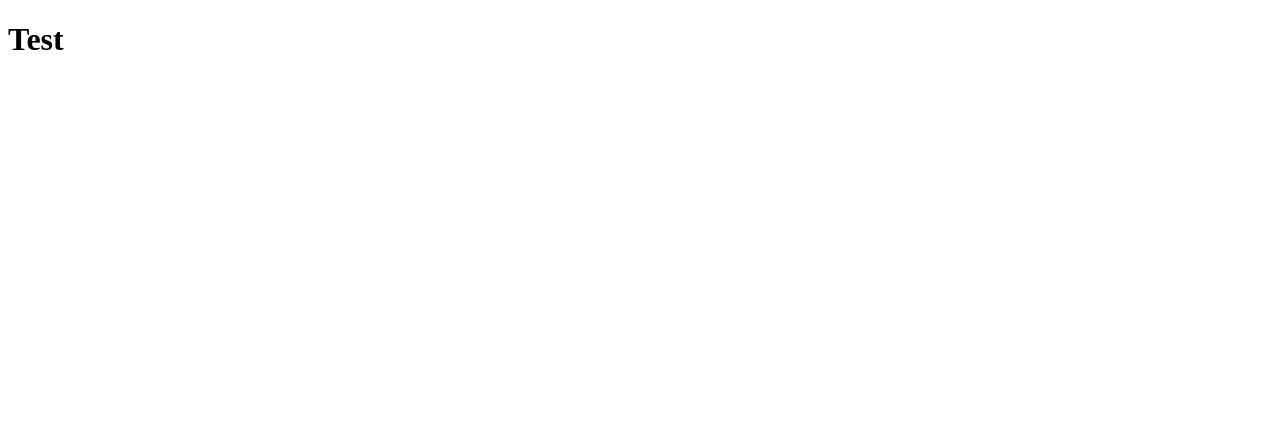
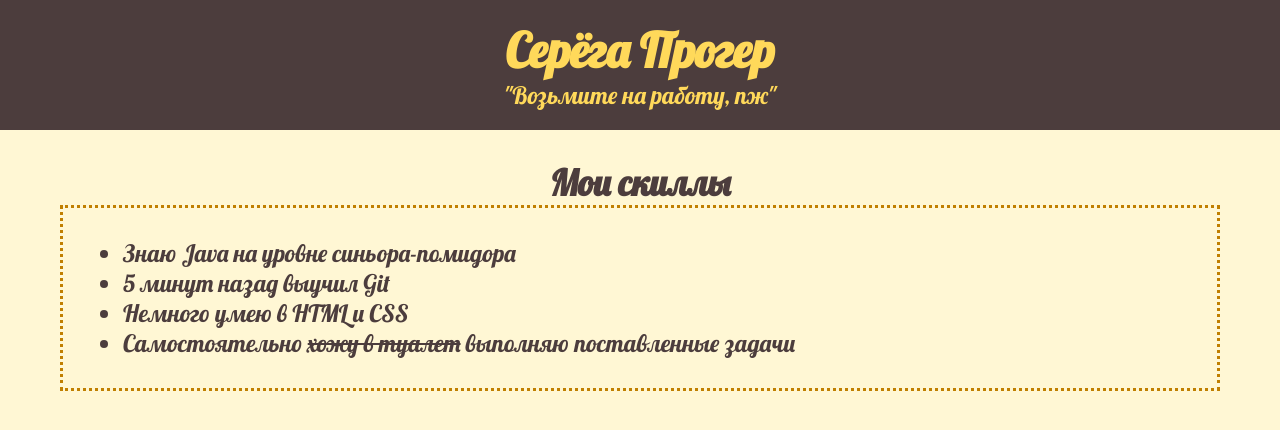
Before and after one commit to SergeyParfenchik/SergeyParfenchik.github.io, a plain HTML site: page index.html in a window 1280 px wide. Drawn offline with Linux system fonts and the light colour scheme.

Commit message:
Add files via upload

```diff
--- a/index.html
+++ b/index.html
@@ -4,8 +4,26 @@
 	<meta charset="utf-8">
 	<meta name="viewport" content="width=device-width, initial-scale=1">
 	<title>Sergey Parfenchik</title>
+	<link rel="preconnect" href="https://fonts.googleapis.com">
+	<link rel="preconnect" href="https://fonts.gstatic.com" crossorigin>
+	<link href="https://fonts.googleapis.com/css2?family=Lobster&display=swap" rel="stylesheet">
+	<link rel="stylesheet" href="style.css">
 </head>
 <body>
- <h1>Test</h1>
+	<div id="head">
+		<h1>Серёга Прогер</h1>
+		<p>"Возьмите на работу, пж"</p>
+	</div>
+	<div id="mySkills">
+		<h2>Мои скиллы</h2>
+		<div id="skillList">
+			<ul>
+  				<li>Знаю Java на уровне синьора-помидора</li>
+ 				<li>5 минут назад выучил Git</li>
+  				<li>Немного умею в HTML и CSS</li>
+  				<li>Самостоятельно <s>хожу в туалет</s> выполняю поставленные задачи</li>
+			</ul>
+		</div>
+	</div>
 </body>
 </html>
--- /dev/null
+++ b/style.css
@@ -0,0 +1,37 @@
+* {
+	margin: 0px;
+	padding: 0px;
+}
+
+body {
+	background-color: #FFF7D4;
+	font-family: 'Lobster', cursive;
+	font-size: 150%;
+}
+
+h2, h3, h4, h5, h6{
+	color: #4C3D3D;
+	text-align: center;
+}
+
+#head {
+	background-color: #4C3D3D;
+	text-align: center;
+	padding: 20px;
+	color: #FFD95A;
+}
+
+#mySkills{
+	padding-top: 30px;
+	padding-left: 60px;
+	padding-right: 60px;
+}
+
+#skillList {
+	border: 3px #C07F00 dotted;
+	padding-top: 30px;
+	padding-left: 60px;
+	padding-right: 60px;
+	padding-bottom: 30px;
+	color: #4C3D3D;
+}
```
